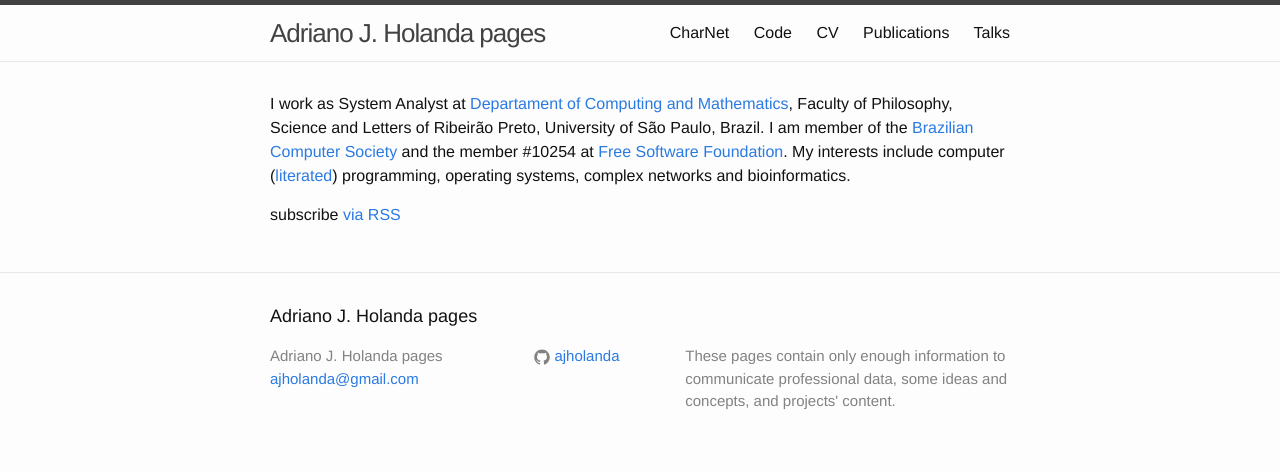
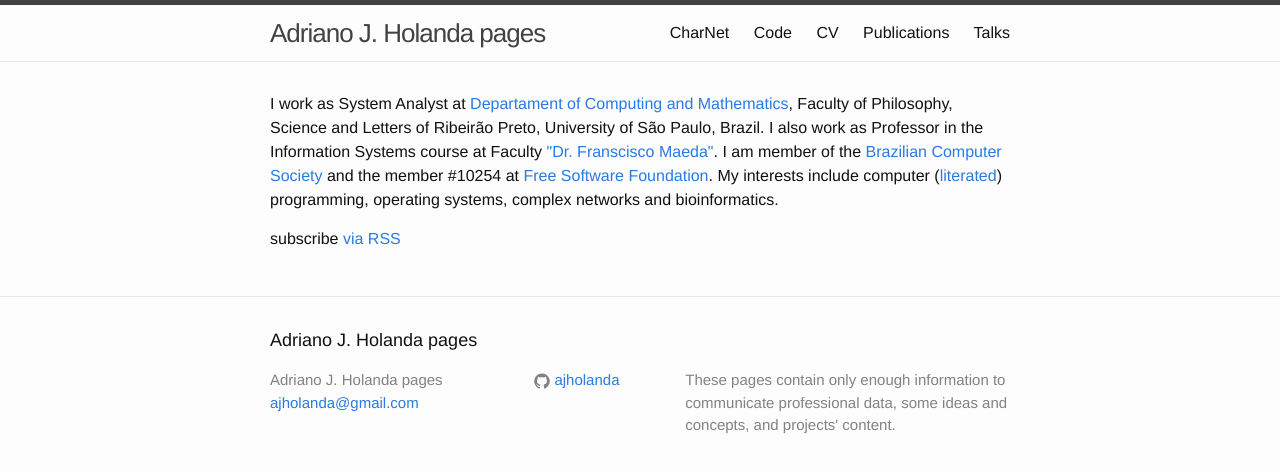
Before and after one commit to ajholanda/ajholanda.github.io, a Jekyll site: the page built from index.html, in a window 1280 px wide. Shown: the top 473 px of the page. Built offline with Jekyll 4.4.1, drawn with Linux system fonts in a browser that asks for light colours.

Commit message:
add FAFRAM affiliation

```diff
--- a/index.html
+++ b/index.html
@@ -7,7 +7,11 @@ layout: default
 <p>  I work as System Analyst
   at <a href="https://dcm.ffclrp.usp.br">Departament of Computing and
   Mathematics</a>, Faculty of Philosophy, Science and Letters of
-  Ribeirão Preto, University of São Paulo, Brazil. I am member of
+  Ribeirão Preto, University of São Paulo, Brazil.
+  I also work as Professor in the Information Systems course
+  at Faculty <a href="http://www.fafram.com.br/index.php/graduacao/sistemas-de-informacao">
+  "Dr. Franscisco Maeda"</a>.
+  I am member of
   the <a href="http://www.sbc.org.br">Brazilian Computer Society</a>
   and the member #10254 at <a href="https://www.fsf.org">Free Software
   Foundation</a>. My interests include computer
@@ -15,7 +19,6 @@ layout: default
   programming, operating systems, complex networks and bioinformatics.
 </p>
 
-
   <p class="rss-subscribe">subscribe <a href="{{ "/feed.xml" | prepend: site.baseurl }}">via RSS</a></p>
 
 </div>
```
